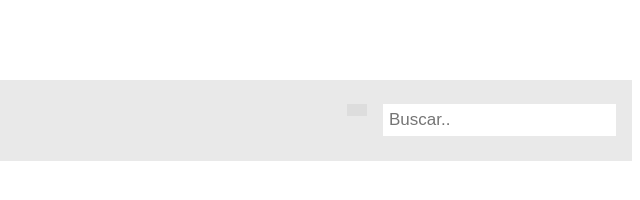
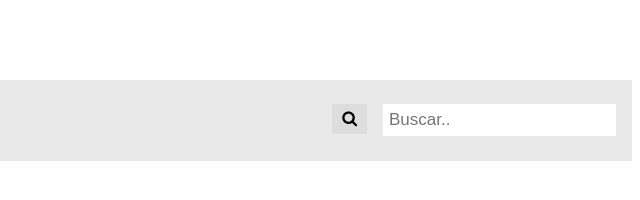
Before and after one commit to Enochinator/Enochinator.github.io, a plain HTML site: page index.html in a window 1280 px wide. Shown: the full height of the page, 640-1280 px from the left. Drawn offline with Linux system fonts and the light colour scheme.

Commit message:
Update index.html

```diff
--- a/index.html
+++ b/index.html
@@ -15,7 +15,7 @@
 			<div id="buscar">
 				<form action="/action_page.php">
 					<input type="text" placeholder="Buscar.."name="search">
-					<button type="submit"><i id="fa fa-search"></i></button>
+					<button type="submit"><i class="fa fa-search"></i></button>
 				</form>
 			</div>
 		</ul>
```
